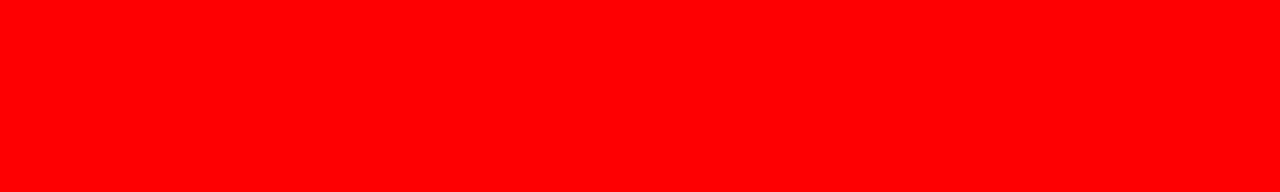
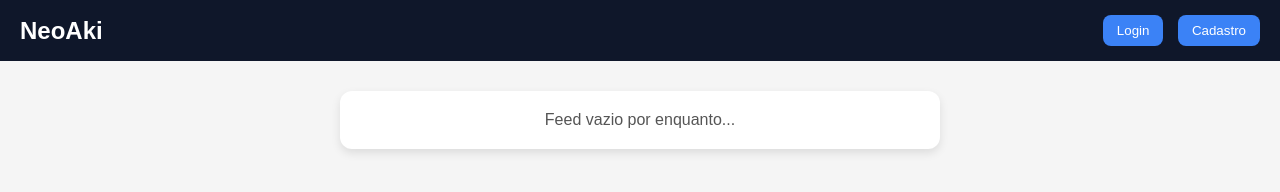
Before and after one commit to ea2773804-tech/NeoAki-v2, a plain HTML site: page index.html in a window 1280 px wide. Drawn offline with Linux system fonts and the light colour scheme.

Commit message:
Update index.html

```diff
--- a/index.html
+++ b/index.html
@@ -1,5 +1,24 @@
-<style>
-  body {
-    background-color: red;
-  }
-</style>
+<!DOCTYPE html>
+<html lang="pt-BR">
+<head>
+  <meta charset="UTF-8">
+  <title>NeoAki</title>
+  <link rel="stylesheet" href="style.css">
+</head>
+<body>
+
+  <header>
+    <h1>NeoAki</h1>
+    <div>
+      <button id="loginBtn">Login</button>
+      <button id="cadastroBtn">Cadastro</button>
+    </div>
+  </header>
+
+  <main>
+    <p>Feed vazio por enquanto...</p>
+  </main>
+
+  <script src="script.js"></script>
+</body>
+</html>
```
